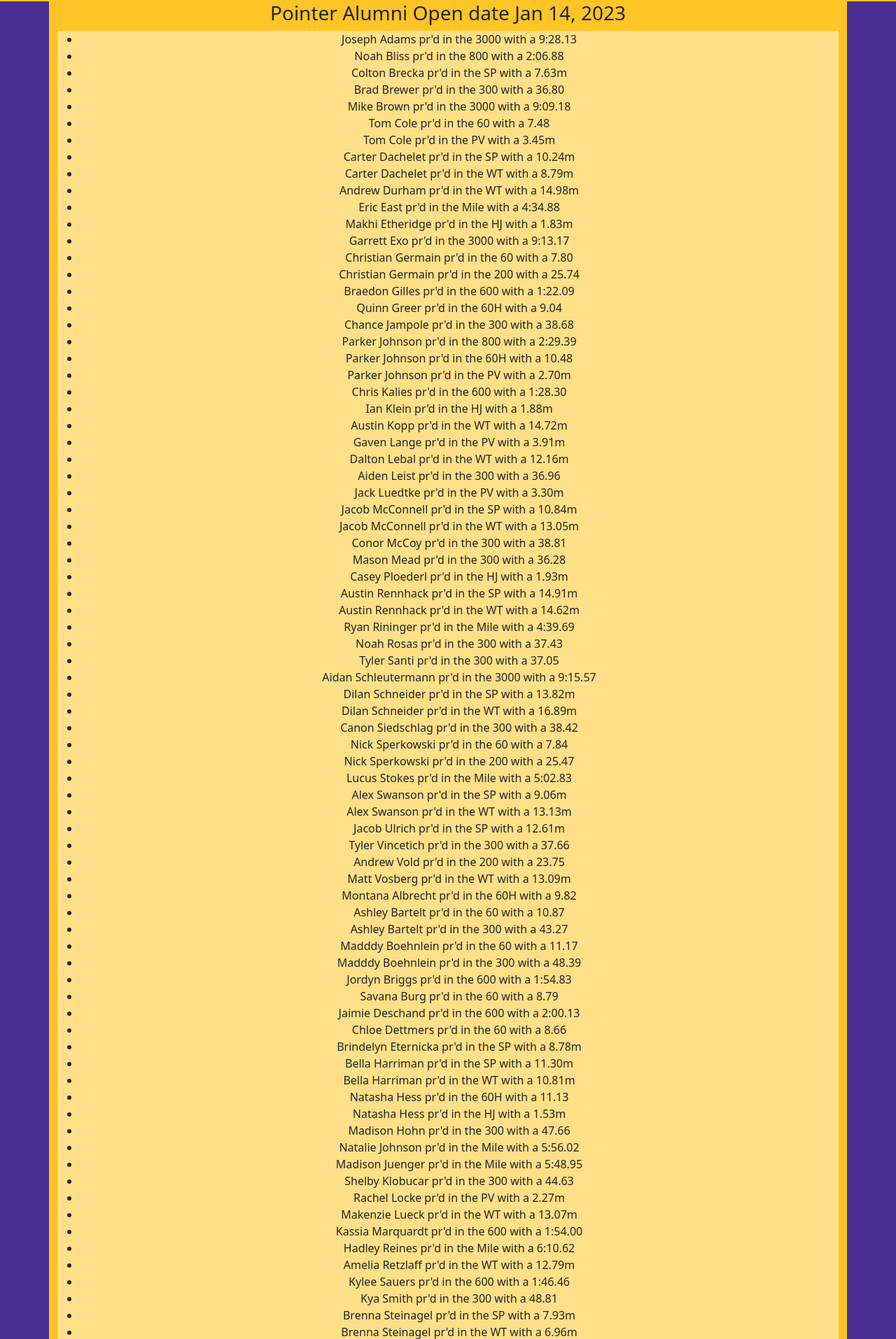
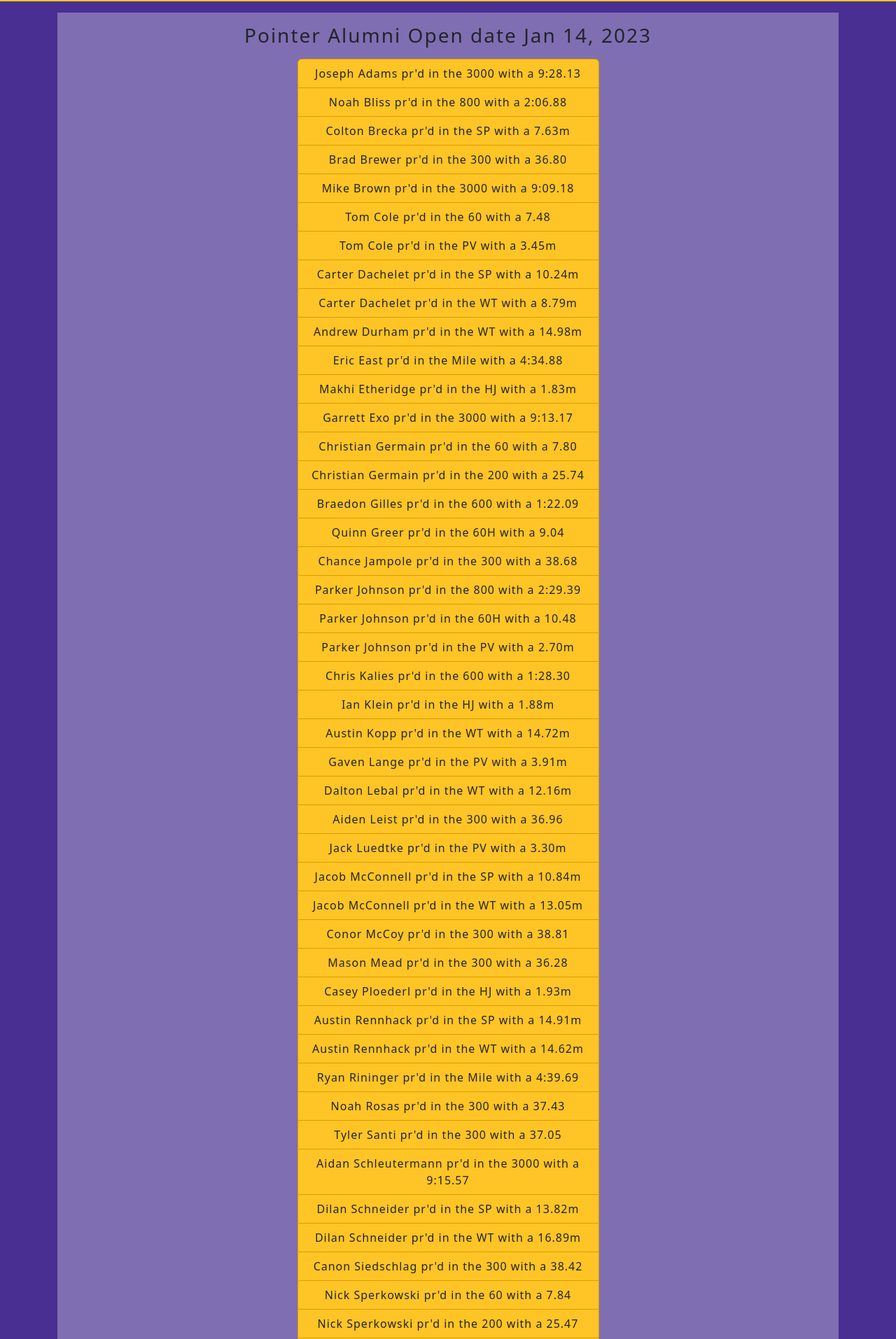
Before and after one commit to koppperqu/BetterTfrrsWebsite, a Django app: page / in a window 1280 px wide. Shown: the part 54-1968 px from the top of the page at 70% size. Run offline with Django 4.2, Linux system fonts and the light colour scheme.

Commit message:
Tried doing more formatting need to use json to display meet prs now

```diff
--- a/bettertffrs/bettertffrs/static/css/style.css
+++ b/bettertffrs/bettertffrs/static/css/style.css
@@ -10,11 +10,16 @@ nav{
 }
 #recentprs{
 	text-align:center;
+	background-color: rgba(255, 255, 255, 0.3);
+}
+#recentprs li{
+	width:auto;
 	background-color: #FFC425;
+	border-color: #d89d00;
+	letter-spacing: 1px;
 }
-#recentprs ul{
-	width:auto;
-	background-color: #ffdf87;
+#recentprs h3{
+	letter-spacing: 2px;
 }
 footer{
 	background-color: #FFC425;
--- a/bettertffrs/bettertffrs/templates/base.html
+++ b/bettertffrs/bettertffrs/templates/base.html
@@ -38,7 +38,7 @@
 </header>
 
 <!-- This is where you'll put your page content. Leave it blank for now. -->
-<div class="container" id = "recentprs">
+<div class="container">
 {% block content %}Nothing Here{% endblock %}
 </div>
 
--- a/bettertffrs/prs/templates/prs/index.html
+++ b/bettertffrs/prs/templates/prs/index.html
@@ -1,4 +1,5 @@
 {% extends "base.html" %}
 {% block content %}
+<div class = "container my-3" id = "recentprs">
 {% include "prs/recentPRs.html"%}
 {% endblock %}
--- a/bettertffrs/prs/templates/prs/recentPRs.html
+++ b/bettertffrs/prs/templates/prs/recentPRs.html
@@ -1,255 +1,255 @@
-<h3>
+<div class="container"><h3 class="py-3 mb-0">
  Pointer  Alumni Open date Jan 14, 2023
-</h3>
-<div>
- <ul>
-  <li>
+</h3></div>
+<div class="container col-md-5">
+ <ul class="list-group">
+  <li class="list-group-item">
    Joseph Adams pr'd in the 3000 with a 9:28.13
   </li>
-  <li>
+  <li class="list-group-item">
    Noah Bliss pr'd in the 800 with a 2:06.88
   </li>
-  <li>
+  <li class="list-group-item">
    Colton Brecka pr'd in the SP with a 7.63m
   </li>
-  <li>
+  <li class="list-group-item">
    Brad Brewer pr'd in the 300 with a 36.80
   </li>
-  <li>
+  <li class="list-group-item">
    Mike Brown pr'd in the 3000 with a 9:09.18
   </li>
-  <li>
+  <li class="list-group-item">
    Tom Cole pr'd in the 60 with a 7.48
   </li>
-  <li>
+  <li class="list-group-item">
    Tom Cole pr'd in the PV with a 3.45m
   </li>
-  <li>
+  <li class="list-group-item">
    Carter Dachelet pr'd in the SP with a 10.24m
   </li>
-  <li>
+  <li class="list-group-item">
    Carter Dachelet pr'd in the WT with a 8.79m
   </li>
-  <li>
+  <li class="list-group-item">
    Andrew  Durham pr'd in the WT with a 14.98m
   </li>
-  <li>
+  <li class="list-group-item">
    Eric  East pr'd in the Mile with a 4:34.88
   </li>
-  <li>
+  <li class="list-group-item">
    Makhi Etheridge pr'd in the HJ with a 1.83m
   </li>
-  <li>
+  <li class="list-group-item">
    Garrett Exo pr'd in the 3000 with a 9:13.17
   </li>
-  <li>
+  <li class="list-group-item">
    Christian Germain pr'd in the 60 with a 7.80
   </li>
-  <li>
+  <li class="list-group-item">
    Christian Germain pr'd in the 200 with a 25.74
   </li>
-  <li>
+  <li class="list-group-item">
    Braedon Gilles pr'd in the 600 with a 1:22.09
   </li>
-  <li>
+  <li class="list-group-item">
    Quinn Greer pr'd in the 60H with a 9.04
   </li>
-  <li>
+  <li class="list-group-item">
    Chance Jampole pr'd in the 300 with a 38.68
   </li>
-  <li>
+  <li class="list-group-item">
    Parker Johnson pr'd in the 800 with a 2:29.39
   </li>
-  <li>
+  <li class="list-group-item">
    Parker Johnson pr'd in the 60H with a 10.48
   </li>
-  <li>
+  <li class="list-group-item">
    Parker Johnson pr'd in the PV with a 2.70m
   </li>
-  <li>
+  <li class="list-group-item">
    Chris Kalies pr'd in the 600 with a 1:28.30
   </li>
-  <li>
+  <li class="list-group-item">
    Ian Klein pr'd in the HJ with a 1.88m
   </li>
-  <li>
+  <li class="list-group-item">
    Austin Kopp pr'd in the WT with a 14.72m
   </li>
-  <li>
+  <li class="list-group-item">
    Gaven Lange pr'd in the PV with a 3.91m
   </li>
-  <li>
+  <li class="list-group-item">
    Dalton Lebal pr'd in the WT with a 12.16m
   </li>
-  <li>
+  <li class="list-group-item">
    Aiden Leist pr'd in the 300 with a 36.96
   </li>
-  <li>
+  <li class="list-group-item">
    Jack Luedtke pr'd in the PV with a 3.30m
   </li>
-  <li>
+  <li class="list-group-item">
    Jacob  McConnell pr'd in the SP with a 10.84m
   </li>
-  <li>
+  <li class="list-group-item">
    Jacob  McConnell pr'd in the WT with a 13.05m
   </li>
-  <li>
+  <li class="list-group-item">
    Conor McCoy pr'd in the 300 with a 38.81
   </li>
-  <li>
+  <li class="list-group-item">
    Mason Mead pr'd in the 300 with a 36.28
   </li>
-  <li>
+  <li class="list-group-item">
    Casey Ploederl pr'd in the HJ with a 1.93m
   </li>
-  <li>
+  <li class="list-group-item">
    Austin Rennhack pr'd in the SP with a 14.91m
   </li>
-  <li>
+  <li class="list-group-item">
    Austin Rennhack pr'd in the WT with a 14.62m
   </li>
-  <li>
+  <li class="list-group-item">
    Ryan Rininger pr'd in the Mile with a 4:39.69
   </li>
-  <li>
+  <li class="list-group-item">
    Noah Rosas pr'd in the 300 with a 37.43
   </li>
-  <li>
+  <li class="list-group-item">
    Tyler Santi pr'd in the 300 with a 37.05
   </li>
-  <li>
+  <li class="list-group-item">
    Aidan Schleutermann pr'd in the 3000 with a 9:15.57
   </li>
-  <li>
+  <li class="list-group-item">
    Dilan Schneider pr'd in the SP with a 13.82m
   </li>
-  <li>
+  <li class="list-group-item">
    Dilan Schneider pr'd in the WT with a 16.89m
   </li>
-  <li>
+  <li class="list-group-item">
    Canon Siedschlag pr'd in the 300 with a 38.42
   </li>
-  <li>
+  <li class="list-group-item">
    Nick Sperkowski pr'd in the 60 with a 7.84
   </li>
-  <li>
+  <li class="list-group-item">
    Nick Sperkowski pr'd in the 200 with a 25.47
   </li>
-  <li>
+  <li class="list-group-item">
    Lucus Stokes pr'd in the Mile with a 5:02.83
   </li>
-  <li>
+  <li class="list-group-item">
    Alex Swanson pr'd in the SP with a 9.06m
   </li>
-  <li>
+  <li class="list-group-item">
    Alex Swanson pr'd in the WT with a 13.13m
   </li>
-  <li>
+  <li class="list-group-item">
    Jacob Ulrich pr'd in the SP with a 12.61m
   </li>
-  <li>
+  <li class="list-group-item">
    Tyler Vincetich pr'd in the 300 with a 37.66
   </li>
-  <li>
+  <li class="list-group-item">
    Andrew Vold pr'd in the 200 with a 23.75
   </li>
-  <li>
+  <li class="list-group-item">
    Matt Vosberg pr'd in the WT with a 13.09m
   </li>
-  <li>
+  <li class="list-group-item">
    Montana Albrecht pr'd in the 60H with a 9.82
   </li>
-  <li>
+  <li class="list-group-item">
    Ashley Bartelt pr'd in the 60 with a 10.87
   </li>
-  <li>
+  <li class="list-group-item">
    Ashley Bartelt pr'd in the 300 with a 43.27
   </li>
-  <li>
+  <li class="list-group-item">
    Madddy  Boehnlein pr'd in the 60 with a 11.17
   </li>
-  <li>
+  <li class="list-group-item">
    Madddy  Boehnlein pr'd in the 300 with a 48.39
   </li>
-  <li>
+  <li class="list-group-item">
    Jordyn Briggs pr'd in the 600 with a 1:54.83
   </li>
-  <li>
+  <li class="list-group-item">
    Savana Burg pr'd in the 60 with a 8.79
   </li>
-  <li>
+  <li class="list-group-item">
    Jaimie Deschand pr'd in the 600 with a 2:00.13
   </li>
-  <li>
+  <li class="list-group-item">
    Chloe Dettmers pr'd in the 60 with a 8.66
   </li>
-  <li>
+  <li class="list-group-item">
    Brindelyn Eternicka pr'd in the SP with a 8.78m
   </li>
-  <li>
+  <li class="list-group-item">
    Bella Harriman pr'd in the SP with a 11.30m
   </li>
-  <li>
+  <li class="list-group-item">
    Bella Harriman pr'd in the WT with a 10.81m
   </li>
-  <li>
+  <li class="list-group-item">
    Natasha Hess pr'd in the 60H with a 11.13
   </li>
-  <li>
+  <li class="list-group-item">
    Natasha Hess pr'd in the HJ with a 1.53m
   </li>
-  <li>
+  <li class="list-group-item">
    Madison Hohn pr'd in the 300 with a 47.66
   </li>
-  <li>
+  <li class="list-group-item">
    Natalie Johnson pr'd in the Mile with a 5:56.02
   </li>
-  <li>
+  <li class="list-group-item">
    Madison Juenger pr'd in the Mile with a 5:48.95
   </li>
-  <li>
+  <li class="list-group-item">
    Shelby Klobucar pr'd in the 300 with a 44.63
   </li>
-  <li>
+  <li class="list-group-item">
    Rachel Locke pr'd in the PV with a 2.27m
   </li>
-  <li>
+  <li class="list-group-item">
    Makenzie Lueck pr'd in the WT with a 13.07m
   </li>
-  <li>
+  <li class="list-group-item">
    Kassia Marquardt pr'd in the 600 with a 1:54.00
   </li>
-  <li>
+  <li class="list-group-item">
    Hadley Reines pr'd in the Mile with a 6:10.62
   </li>
-  <li>
+  <li class="list-group-item">
    Amelia Retzlaff pr'd in the WT with a 12.79m
   </li>
-  <li>
+  <li class="list-group-item">
    Kylee Sauers pr'd in the 600 with a 1:46.46
   </li>
-  <li>
+  <li class="list-group-item">
    Kya Smith pr'd in the 300 with a 48.81
   </li>
-  <li>
+  <li class="list-group-item">
    Brenna Steinagel pr'd in the SP with a 7.93m
   </li>
-  <li>
+  <li class="list-group-item">
    Brenna Steinagel pr'd in the WT with a 6.96m
   </li>
-  <li>
+  <li class="list-group-item">
    Adyn Theriault pr'd in the LJ with a 4.83m
   </li>
-  <li>
+  <li class="list-group-item">
    Anetha Vogele pr'd in the 60 with a 10.69
   </li>
-  <li>
+  <li class="list-group-item">
    Anetha Vogele pr'd in the 300 with a 42.90
   </li>
-  <li>
+  <li class="list-group-item">
    Brooke Wellhausen pr'd in the 600 with a 1:37.82
   </li>
-  <li>
+  <li class="list-group-item">
    Madeline Zirbel pr'd in the HJ with a 1.43m
   </li>
  </ul>
```
